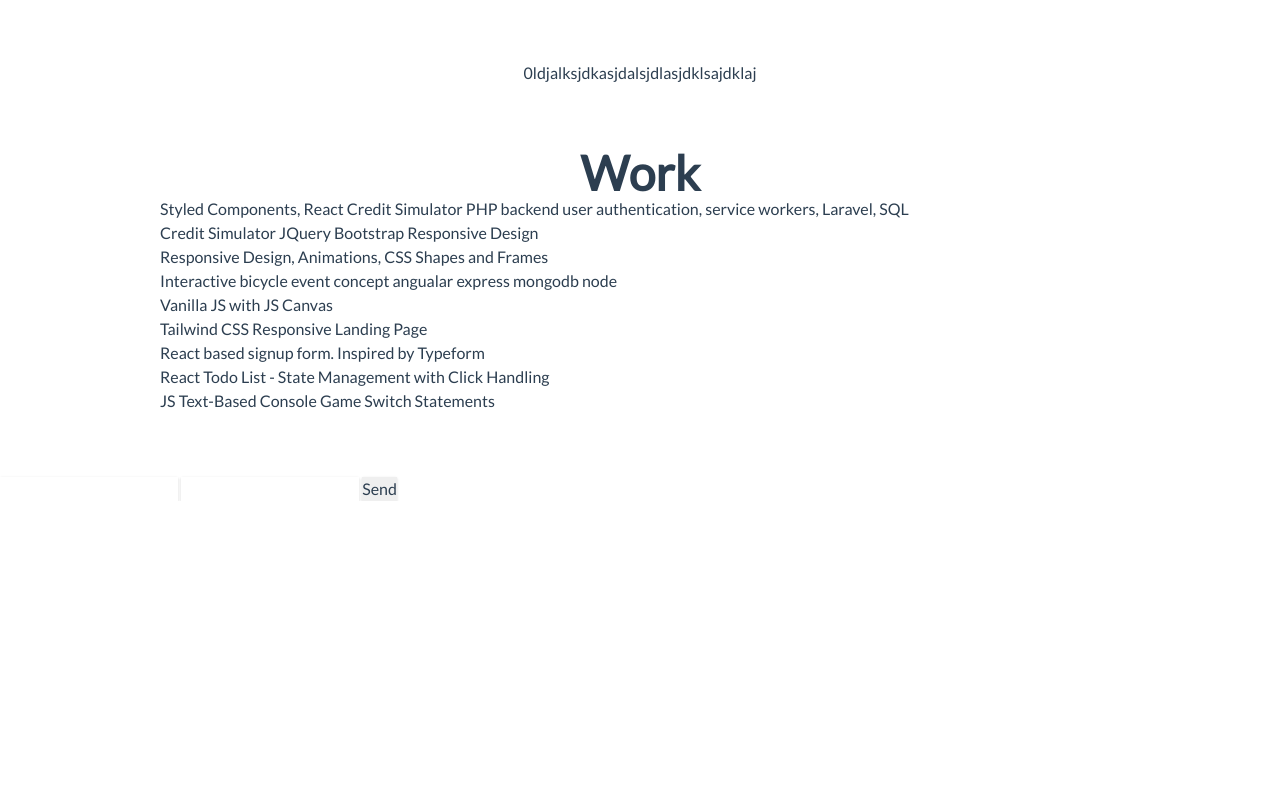
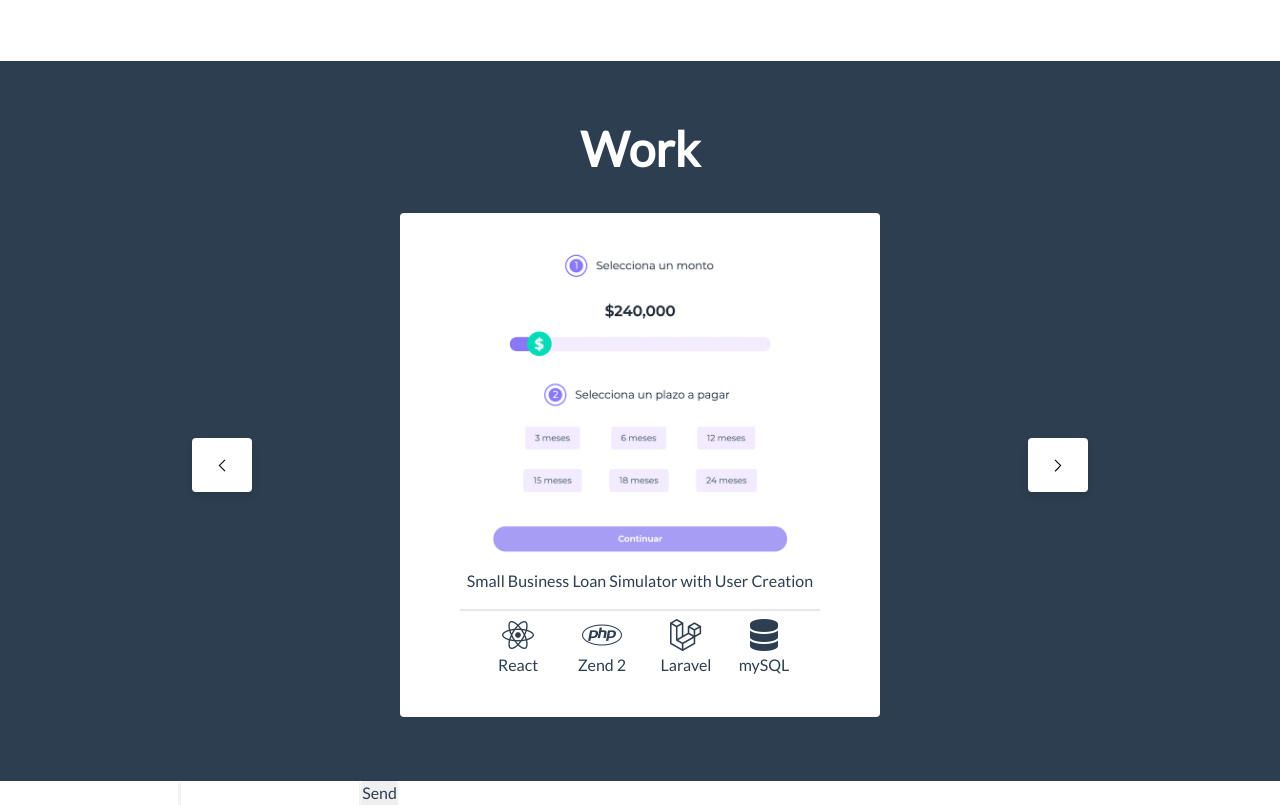
Before and after one commit to Lance-Meier/lance-meier-portfolio, a plain HTML site: page src/index.html in a window 1280 px wide. Shown: the part 2540-3345 px from the top of the page. Before the commit the page ends 3041 px from the top, so only its background shows below. Drawn offline with nearby package versions, Linux system fonts and the light colour scheme.

Commit message:
add first slide

```diff
--- a/src/index.html
+++ b/src/index.html
@@ -112,49 +112,68 @@
         </div>
       </div>
     </section>
-    <section>
+    <section id="work">
+      <div class="container md:w-3/4 mx-auto py-8 md:py-16">
+      <h2 class="font-semibold text-xl text-2xl md:text-5xl mb-10 text-center text-white">Work</h2>
         <div class="glide">
-            <div class="glide__track" data-glide-el="track">
-              <ul class="glide__slides">
-                <li class="glide__slide text-center">0ldjalksjdkasjdalsjdlasjdklsajdklaj</li>
-                <li class="glide__slide text-center">wrpjwdqwndowndownq</li>
-                <li class="glide__slide text-center">2djioqwodiwioqdjioqw</li>
-              </ul>
-            </div>
-          </div>
-      <div>
-        <div class="ontainer md:w-3/4 mx-auto py-8 md:py-16">
-          <h2 class="font-semibold text-xl text-2xl md:text-5xl text-center">Work</h2>
-          <div>
-            <ul>
-              <li>
-                <a href="https://konfio.mx/simulador-credito-empresarial" target="_blank">Styled Components, React Credit Simulator PHP backend user authentication, service workers, Laravel, SQL </a>
+          <div class="glide__track" data-glide-el="track">
+            <ul class="glide__slides">
+              <li class="glide__slide text-center">
+                <div class="bg-white py-10 rounded w-1/2 mx-auto">
+                  <a href="https://konfio.mx/simulador-credito-empresarial" target="_blank">
+                    <img class="mx-auto" src="./public/images/react_loan_simulator.jpg" alt="react loan simulator" height="300px" width="300px">
+                  </a>
+                  <p class="my-4">Small Business Loan Simulator with User Creation</p>
+                  <hr class=" w-3/4 mx-auto border my-2">
+                  <div class="flex flex-row justify-center">
+                      <div>
+                        <i class="fab fa-react fa-2x mx-6"></i>
+                        <p>React</p>
+                      </div>
+                      <div>
+                        <i class="fab fa-php fa-2x mx-6"></i>
+                        <p>Zend 2</p>
+                      </div>
+                      <div>
+                        <i class="fab fa-laravel fa-2x mx-6"></i>
+                        <p>Laravel</p>
+                      </div>
+                      <div>
+                        <i class="fas fa-database fa-2x mx-6"></i>
+                        <p>mySQL</p>
+                     </div>
+                  </div>
+                </div>
               </li>
-              <li>
+              <li class="glide__slide text-center">
                 <a href="https://konfio.mx/prestamos" target="_blank">Credit Simulator JQuery Bootstrap Responsive Design</a>
               </li>
-              <li>
+              <li class="glide__slide text-center">
                 <a href="https://konfio.mx/credito-en-3-pasos" target="_blank">Responsive Design, Animations, CSS Shapes and Frames</a>
               </li>
-              <li>
+              <li class="glide__slide text-center">
                 <a href="https://bikeamor.herokuapp.com" target="_blank">Interactive bicycle event concept angualar express mongodb node</a>
               </li>
-              <li>
+              <li class="glide__slide text-center">
                 <a href="https://lance-meier.github.io/JS-Game-Hopper/" target="_blank">Vanilla JS with JS Canvas</a>
               </li>
-              <li>
+              <li class="glide__slide text-center">
                 <a href="https://konfio.mx/credito-pyme-haz-crecer-tu-empresa" target="_blank">Tailwind CSS Responsive Landing Page</a>
               </li>
-              <li>
+              <li class="glide__slide text-center">
                 <a href="https://konfio.mx/cita-con-el-sat" target="_blank">React based signup form. Inspired by Typeform</a>
               </li>
-              <li>
+              <li class="glide__slide text-center">
                 <a href="https://React-Shopping-List--lance-meier.repl.co" target="_blank">React Todo List - State Management with Click Handling</a>
               </li>
-              <li>
+              <li class="glide__slide text-center">
                 <a href="https://repl.it/@Lance_Meier/Lets-explore-Mars" target="_blank">JS Text-Based Console Game Switch Statements</a>
               </li>
             </ul>
+          </div>
+          <div class="glide__arrows" data-glide-el="controls">
+            <img src="./public/images/angle_left_icon.svg" class="glide__arrow glide__arrow--left" data-glide-dir="<">
+            <img src="./public/images/angle_right_icon.svg" class=" glide__arrow glide__arrow--right" data-glide-dir=">">
           </div>
         </div>
       </div>
--- a/src/public/styles/main.scss
+++ b/src/public/styles/main.scss
@@ -38,18 +38,8 @@ body {
   }
 }
 
-#services {
-  &:before {
-    content: "";
-    display: inline-block;
-    height: 100px;
-    position: absolute;
-    width: 100%;
-    transform: skewY(2deg) translateY(-80px);
-  }
-  &:before {
-    background-color: #fff;
-  }
+.glide__arrow {
+  background: white;
 }
 
 #hero {
@@ -80,6 +70,21 @@ body {
 
 #services {
   background-image: linear-gradient(to bottom right, #d24637, #b53966, #7f437a, #474670, #2c3e50);
+  &:before {
+    content: "";
+    display: inline-block;
+    height: 100px;
+    position: absolute;
+    width: 100%;
+    transform: skewY(2deg) translateY(-80px);
+  }
+  &:before {
+    background-color: #fff;
+  }
+}
+
+#work {
+  background-color: $dark-grey;
 }
 
 @keyframes fadeInUp {
```
Also changed, not shown: src/public/images/angle_left_icon.svg (added), src/public/images/angle_right_icon.svg (added), src/public/images/react_loan_simulator.jpg (added), src/public/styles/main.css, 1 other file.
